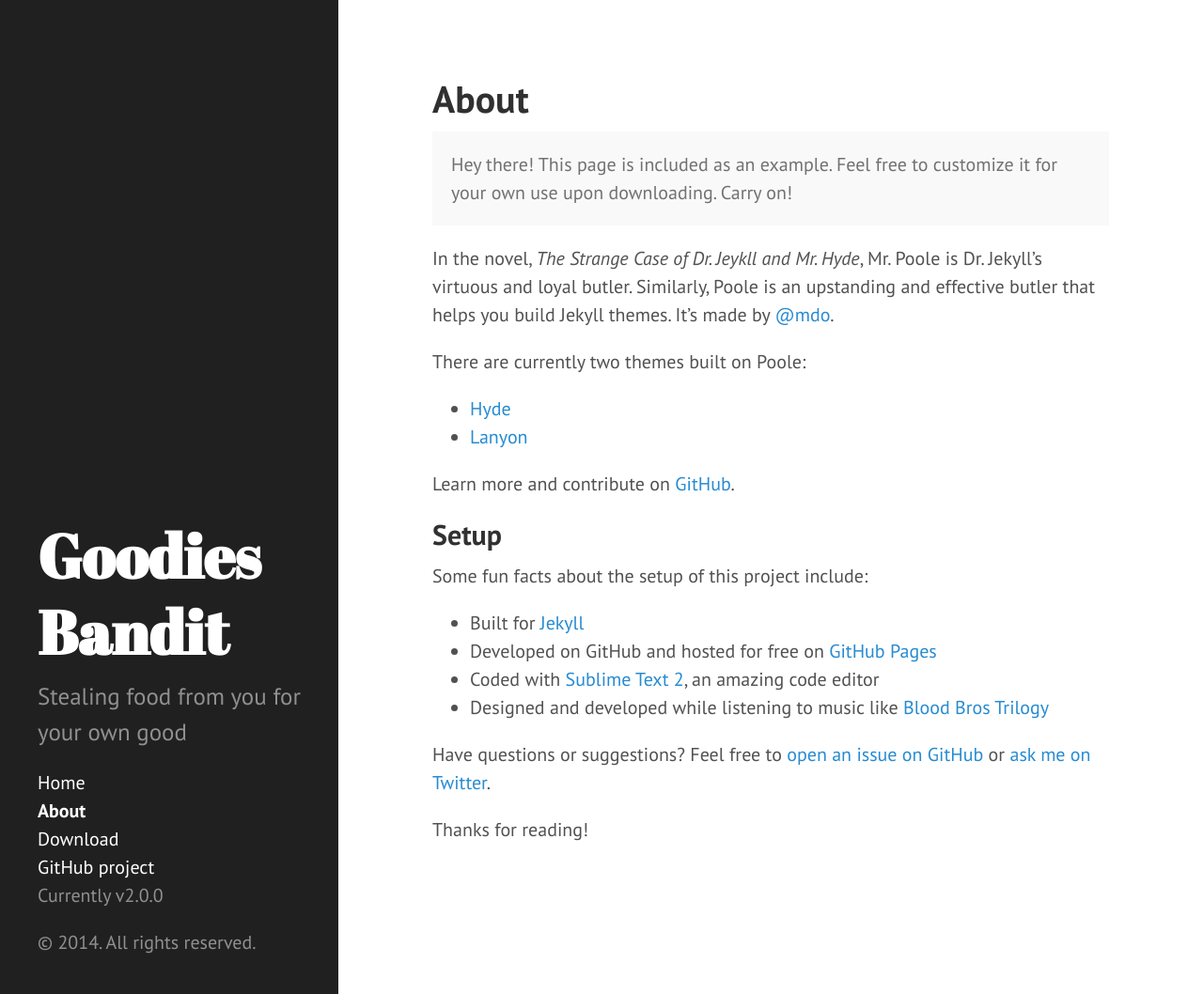
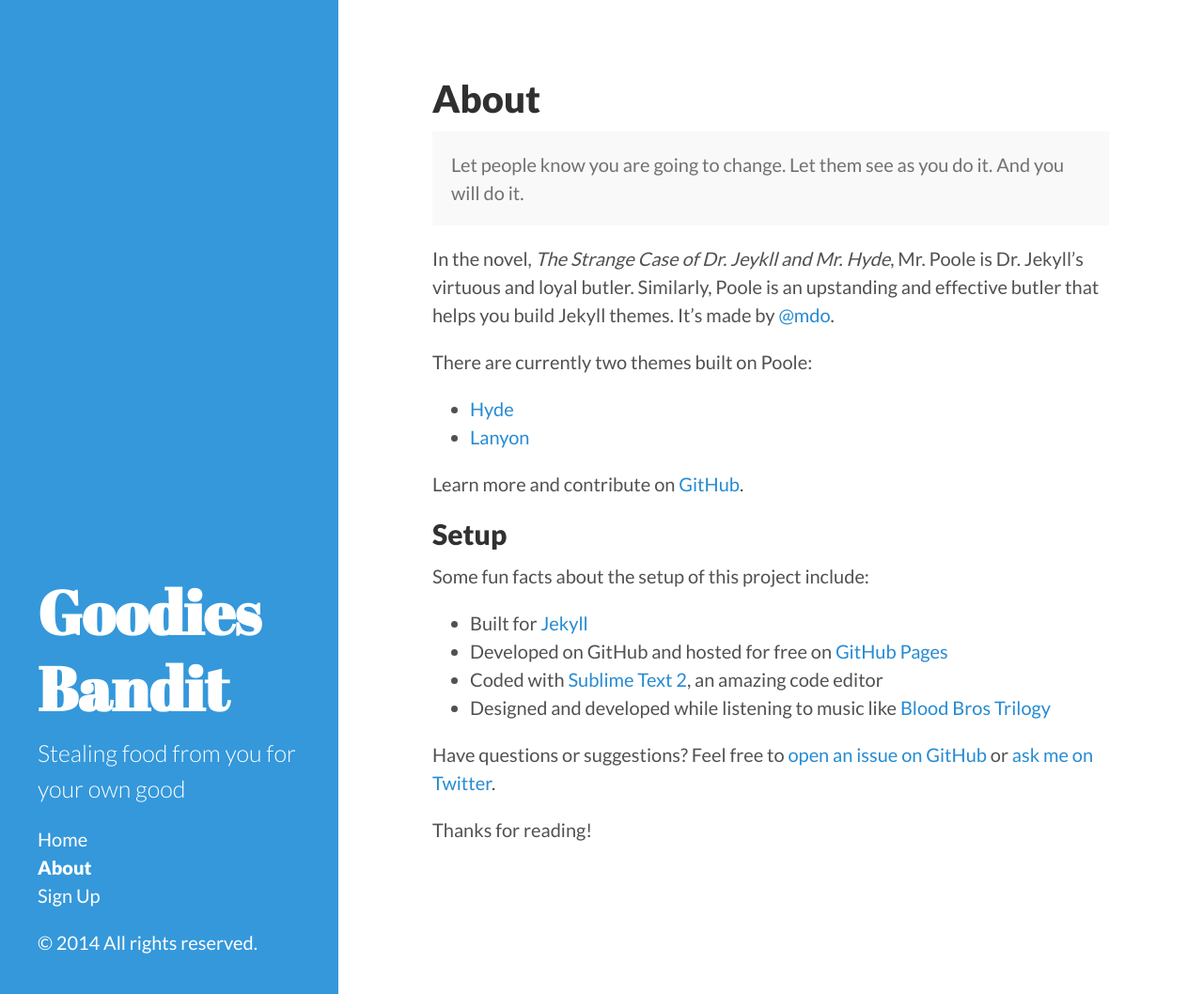
Before and after one commit to mgrowan/GoodiesBanditBlog, a Jekyll site: the page built from about.md, in a window 1280 px wide and 1058 px high. Shown: the whole window at 94% size. Built offline with Jekyll 4.4.1, drawn with Linux system fonts in a browser that asks for light colours; Markdown is read by kramdown in place of the engine named in the settings.

Commit message:
Updating styles

```diff
--- a/_includes/head.html
+++ b/_includes/head.html
@@ -17,7 +17,7 @@
   <link rel="stylesheet" href="/public/css/poole.css">
   <link rel="stylesheet" href="/public/css/syntax.css">
   <link rel="stylesheet" href="/public/css/hyde.css">
-  <link rel="stylesheet" href="http://fonts.googleapis.com/css?family=PT+Sans:400,400italic,700|Abril+Fatface">
+  <link rel="stylesheet" href="http://fonts.googleapis.com/css?family=PT+Sans:400,400italic,700|Abril+Fatface|Lato:300,400,900">
 
   <!-- Icons -->
   <link rel="apple-touch-icon-precomposed" sizes="144x144" href="/public/apple-touch-icon-144-precomposed.png">
--- a/_includes/sidebar.html
+++ b/_includes/sidebar.html
@@ -26,11 +26,9 @@
         {% endif %}
       {% endfor %}
 
-      <li class="sidebar-nav-item"><a href="{{ site.github.repo }}/archive/v{{ site.version }}.zip">Download</a></li>
-      <li class="sidebar-nav-item"><a href="{{ site.github.repo }}">GitHub project</a></li>
-      <li class="sidebar-nav-item">Currently v{{ site.version }}</li>
+      <li class="sidebar-nav-item"><a href="http://goodiesbandit.com/">Sign Up</a></li>
     </ul>
 
-    <p>&copy; {{ site.time | date: '%Y' }}. All rights reserved.</p>
+    <p>&copy; {{ site.time | date: '%Y' }} All rights reserved.</p>
   </div>
 </div>
--- a/about.md
+++ b/about.md
@@ -4,7 +4,7 @@ title: About
 ---
 
 <p class="message">
-  Hey there! This page is included as an example. Feel free to customize it for your own use upon downloading. Carry on!
+  Let people know you are going to change. Let them see as you do it. And you will do it.
 </p>
 
 In the novel, *The Strange Case of Dr. Jeykll and Mr. Hyde*, Mr. Poole is Dr. Jekyll's virtuous and loyal butler. Similarly, Poole is an upstanding and effective butler that helps you build Jekyll themes. It's made by [@mdo](https://twitter.com/mdo).
--- a/public/css/hyde.css
+++ b/public/css/hyde.css
@@ -32,7 +32,7 @@
  */
 
 html {
-  font-family: "PT Sans", Helvetica, Arial, sans-serif;
+  font-family: "Lato", Helvetica, Arial, sans-serif;
 }
 @media (min-width: 48rem) {
   html {
@@ -56,8 +56,8 @@ html {
 .sidebar {
   text-align: center;
   padding: 2rem 1rem;
-  color: rgba(255,255,255,.5);
-  background-color: #202020;
+  color: white;
+  background-color: #3498db;
 }
 @media (min-width: 48rem) {
   .sidebar {
```
